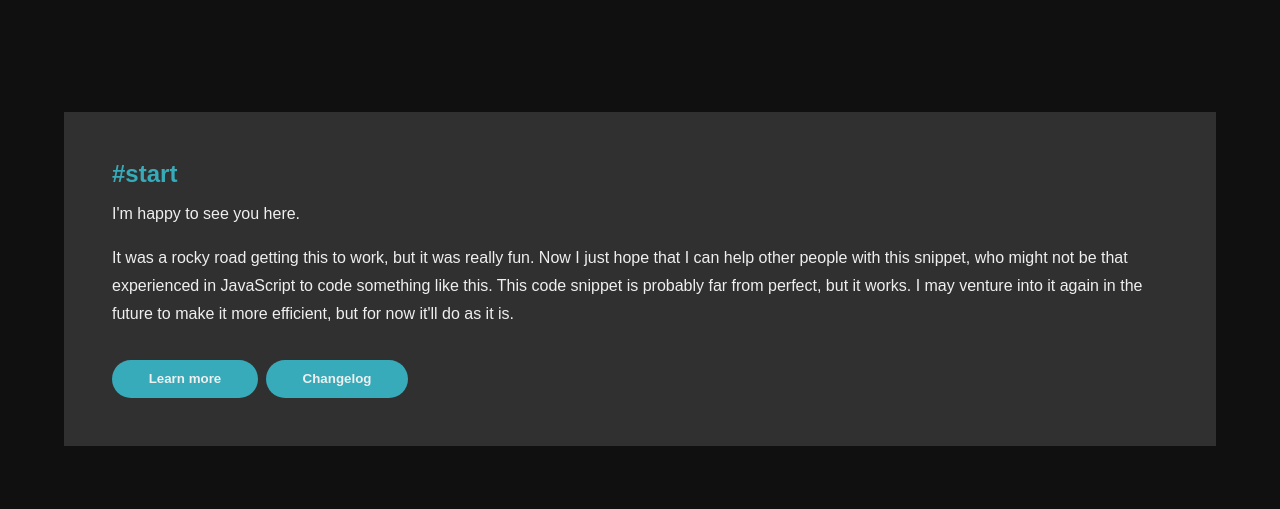
After one commit to mrvinrsk/code-by-marvin-php, a PHP site: page /projects/stepsets/example.html in a window 1280 px wide. The commit adds this page. Shown: the top 509 px of the page. Run offline with PHP 8.4, Linux system fonts and the light colour scheme.

Commit message:
added step-sets and fixed coloring issue for syntax highlighting

```diff
--- /dev/null
+++ b/projects/stepsets/description.html
@@ -0,0 +1 @@
+Step-Sets führen die Nutzer Schritt für Schritt durch einen Prozess, komplett animiert!
--- /dev/null
+++ b/projects/stepsets/example.html
@@ -0,0 +1,358 @@
+<!DOCTYPE html>
+<html lang="de">
+<head>
+    <meta charset="UTF-8">
+    <meta name="viewport"
+          content="width=device-width, user-scalable=no, initial-scale=1.0, maximum-scale=1.0, minimum-scale=1.0">
+    <meta http-equiv="X-UA-Compatible" content="ie=edge">
+    <title>Popups | CodeByMarvin</title>
+
+    <link rel="stylesheet" href="/style/css/global.min.css">
+    <link rel="stylesheet" href="/projects/stepsets/needed.css">
+
+    <script src='/projects/stepsets/needed.js'></script>
+
+    <style>
+        * {
+            margin: 0;
+            padding: 0;
+            box-sizing: border-box;
+        }
+
+        html, body {
+            background-color: #101010;
+            color: #efefef;
+        }
+
+        a {
+            color: #37abba;
+            transition-duration: 0.15s;
+        }
+
+        a:hover {
+            color: #92d6df;
+        }
+
+        .step-set {
+            margin-top: 3rem;
+            background-color: #303030;
+        }
+
+        .step {
+            padding: 3rem;
+        }
+
+        p:not(:last-of-type) {
+            margin-bottom: 1rem;
+        }
+
+        .subbox {
+            padding: 1rem;
+            background-color: #202020;
+            margin-block: 1.5rem;
+        }
+
+        .button-set {
+            display: flex;
+            flex-direction: column;
+            gap: 0.5rem;
+            flex-wrap: wrap;
+            margin-top: 2rem;
+        }
+
+        @media screen and (min-width: 768px) {
+            .button-set {
+                flex-direction: row;
+            }
+        }
+
+        button {
+            padding: 0.85em 2.75em;
+            background-color: #37abba;
+            border: none;
+            color: #efefef;
+            font-weight: 600;
+            transition-duration: 0.15s;
+        }
+
+        button:hover {
+            background-color: #efefef;
+            color: #37abba;
+        }
+
+        button.full {
+            width: 100%;
+            margin-top: 1rem;
+        }
+
+        h1, h2, h3, h4, h5, h6 {
+            color: #37abba;
+            margin-bottom: 0.5em;
+        }
+
+        ul {
+            margin-block: 1rem 1.5rem;
+            list-style-position: inside;
+            list-style-type: disc;
+        }
+
+        ul:last-child {
+            margin-bottom: 0;
+        }
+
+        ul ul {
+            margin-left: 2rem;
+        }
+
+        ul ul li:not(:last-child) {
+            margin-bottom: 0.15em;
+        }
+
+        ul li:not(:last-child) {
+            margin-bottom: 0.75em;
+        }
+
+        .step :is(h3, h4, h5, h6) {
+            margin-top: 4.5em;
+        }
+
+        :root {
+            line-height: 175%;
+            font-weight: 300;
+        }
+
+        strong, h1, h2, h3, h4, h5, h6 {
+            font-weight: 700;
+        }
+
+        code, pre {
+            font-family: "Noto Sans Mono", monospaced;
+            font-size: 0.8rem;
+        }
+
+        .subbox + p {
+            margin-top: 2.85rem;
+        }
+
+        :is(p, li, a, span) :is(code, pre) {
+            font-size: 0.9rem;
+            background-color: #252525;
+            padding: 0.15em 0.4em;
+        }
+
+        .variable {
+            color: #ee55ff;
+        }
+
+        .underline {
+            text-decoration: underline;
+            font-weight: 600;
+        }
+    </style>
+</head>
+<body>
+
+<main>
+    <div class="step-set">
+        <div class="step start active" id="start">
+            <h2>#start</h2>
+            <p>
+                I'm happy to see you here.
+            </p>
+
+            <p>
+                It was a rocky road getting this to work, but it was really fun. Now I just hope that I can help other
+                people with this snippet, who might not be that experienced in JavaScript to code something like this.
+                This code snippet is probably far from perfect, but it works. I may venture into it again in the future
+                to make it more efficient, but for now it'll do as it is.
+            </p>
+
+            <div class="button-set">
+                <button data-step="learn-more">Learn more</button>
+                <button data-step="changelog">Changelog</button>
+            </div>
+        </div>
+
+        <div class="step changelog">
+            <h2>Changelog</h2>
+
+            <ul>
+                <li>
+                    Fixed a bug where, on pages with multiple step-sets, each after the first one would get the wrong
+                    size.
+                </li>
+            </ul>
+
+            <div class="button-set">
+                <button data-step="start">Back</button>
+            </div>
+        </div>
+
+        <div class="step learn-more" id="introduction">
+            <h2>Why this?</h2>
+            <p>
+                Well, I was a bit too bored, needed something like this, wanted to mess around with JavaScript a bit and
+                alternatively wouldn't have really known what to look for to find something like this.... so I did it
+                myself!
+            </p>
+
+            <p>
+                Want to know, how it works? Choose a documentation:
+            </p>
+
+            <div class="button-set">
+                <button data-next-step="simple-documentation">Simple</button>
+                <button data-next-step="complex-documentation">Complex</button>
+            </div>
+        </div>
+
+        <div class="step simple-documentation">
+            <h2>Quick and Dirty</h2>
+            <p>
+                The Markup of a step-set is pretty simple actually!
+            </p>
+
+            <div class="subbox">
+                <code>
+          <pre>
+&lt;div class="step-set"&gt;
+  &lt;div class="step <span class="variable">NAME</span>"&gt;
+    &lt;h2&gt;Content here&lt;/h2&gt;
+    &lt;p&gt;Lorem ipsum dolor sit amet, consectetur adipiscing elit.&lt;/p&gt;
+  &lt;/div&gt;
+&lt;/div&gt;</pre>
+                </code>
+            </div>
+
+            <p>
+                Where <span class="variable">NAME</span> is the name for this step. More on that in the <span
+                    class="underline" data-step="complex-documentation">complex documentation</span>.
+            </p>
+
+            <p>
+                Of course you have to link the stylesheet and the JavaScript code in the <code>&lt;head&gt;</code>
+                before. Here's how you can do that:
+            </p>
+
+            <div class="subbox">
+                <code>
+          <pre>
+&lt;link rel="stylesheet" href="stepsets.css"&gt;
+&lt;script src="stepsets.js"&gt;&lt;/script&gt;</pre>
+                </code>
+            </div>
+
+            <p>Please be aware, that these step-sets need <a href="https://code.jquery.com/" target="_blank">jQuery</a>
+                in order to be fully functional.</p>
+            <p>When all of this is ready and set-up you just have to fill in your contents. To change the current step
+                you just have to add e.g. a button with the attribute <code>data-step-next</code> or <code>data-step-next</code>,
+                for more specific changes you may use the <code>data-step</code> attribute, which is explained more
+                detailed in the <span class="underline" data-step="complex-documentation">complex documentation</span>.
+            </p>
+
+            <button class="full" data-step="credits">Credits</button>
+        </div>
+
+        <div class="step complex-documentation">
+            <h2>More of a deep-dive</h2>
+            <p>
+                Firstly, to get started, we need our markup in HTML, which happens to be really self-explanatory:
+            </p>
+
+            <div class="subbox">
+                <code>
+          <pre>
+&lt;div class="step-set"&gt;
+  &lt;div class="step <span class="variable">NAME</span>"&gt;
+    &lt;h2&gt;Content here&lt;/h2&gt;
+    &lt;p&gt;Lorem ipsum dolor sit amet, consectetur adipiscing elit.&lt;/p&gt;
+  &lt;/div&gt;
+&lt;/div&gt;</pre>
+                </code>
+            </div>
+
+            <p>
+                You may notice the <span class="variable">NAME</span> in this snippet of code. This will be explained <a
+                    href="#name-variable">further down</a>, for now remember that this will be the name of this step.
+            </p>
+
+            <p>
+                As you would with any other code-snippet, you logically have to link the needed files for this snippet
+                in your <code>&lt;head&gt;</code>, too.
+            </p>
+
+            <div class="subbox">
+                <code>
+          <pre>
+&lt;link rel="stylesheet" href="stepsets.css"&gt;
+&lt;script src="stepsets.js"&gt;&lt;/script&gt;</pre>
+                </code>
+            </div>
+
+            <p>Please be aware, that these step-sets need <a href="https://code.jquery.com/" target="_blank">jQuery</a>
+                in order to be fully functional.</p>
+            <p>When all of this is ready and set-up you just have to fill in your contents. To change the current step
+                you just have to add e.g. a button with the attribute <code>data-step-next</code> or <code>data-step-next</code>,
+                for more specific changes you may use the <code>data-step</code> attribute, which is explained more
+                detailed <span class="underline" data-step="navigation">here</span>. <strong>Important notice:</strong>
+                The <code>data-step-next</code>, <code>data-step-next</code> and <code>data-step</code> attributes will
+                only work, if you're using them inside of a step-set. If you want to place them outside of it, you have
+                to add <code>data-step-set="<span class="variable">NAME</span>"</code> additionally, so the button knows
+                which step-set it belongs to, if you don't do this, the button will navigate the closest step-set from
+                its position in the DOM.</p>
+
+            <h3>More information</h3>
+            <div class="button-set">
+                <button data-step="navigating">Navigating</button>
+            </div>
+
+            <button class="full" data-step="credits">Credits</button>
+        </div>
+
+        <div class="step navigating">
+            <div id="navigating">
+                <h2>Navigating</h2>
+                <p>It's pretty simple to change the currently active step of a step-set. There are two ways to do
+                    that:</p>
+                <ul>
+                    <li><strong>Through JavaScript</strong> by using the <code>stepset_set_active(<span
+                            class="variable">stepset</span>, <span class="variable">step</span>)</code> function, which
+                        can be found in the JS-file. Important is, that the function doesn't take the <span
+                                class="variable">NAME</span> of the wanted step, as an argument for <span
+                                class="variable">step</span>, instead it needs the HTML-Element of the step itself. So I
+                        would recommend to only use this variant in external JS-files.
+                    </li>
+
+                    <li><strong>Through data-attributes:</strong> There are three data-attributes, which can be used:
+                        <ul>
+                            <li><code>data-previous-step</code>: Used to change to the previous step in the DOM.</li>
+                            <li><code>data-next-step</code>: Is used to change to the next step in the DOM, and</li>
+
+                            <li id="name-variable"><code>data-step="<span class="variable">NAME</span>"</code>: Can be
+                                used to change to a specific step by specifying its name.
+                        </ul>
+                    </li>
+                </ul>
+            </div>
+
+            <button class="full" data-step="credits">Credits</button>
+        </div>
+
+        <div class="step credits">
+            <h2>Credits</h2>
+            <p>
+                The code for this element was written by me with a little help from <a
+                    href="https://chat.openai.com/chat" target="_blank">ChatGPT by OpenAI</a>, a real life-savior, for a
+                few small JavaScript problems.
+            </p>
+
+            <p>
+                <strong>Thank you sincerely, for taking your time to read this documentation and for hopefully using my
+                    snippet.</strong>
+            </p>
+        </div>
+    </div>
+</main>
+
+</body>
+</html>
--- /dev/null
+++ b/projects/stepsets/needed.css
@@ -0,0 +1,26 @@
+.step-set {
+  position: relative;
+  overflow: hidden;
+  min-height: 0;
+  transition-duration: 0.5s;
+}
+.step-set .step {
+  position: absolute;
+  width: 100%;
+  top: 0;
+  left: 110%;
+  transition-duration: 0.5s;
+}
+.step-set .step.active {
+  left: 0;
+}
+.step-set .step.finished {
+  left: -110%;
+}
+.step-set [data-previous-step],
+.step-set [data-next-step],
+.step-set [data-step] {
+  cursor: pointer;
+}
+
+/*# sourceMappingURL=needed.css.map */
--- /dev/null
+++ b/projects/stepsets/needed.html
@@ -0,0 +1,5 @@
+<div class="step-set">
+    <div class="step active main">
+        <!-- your content here -->
+    </div>
+</div>
--- /dev/null
+++ b/projects/stepsets/needed.scss
@@ -0,0 +1,28 @@
+.step-set {
+  position: relative;
+  overflow: hidden;
+  min-height: 0;
+  transition-duration: 0.5s;
+
+  .step {
+    position: absolute;
+    width: 100%;
+    top: 0;
+    left: 110%;
+    transition-duration: 0.5s;
+
+    &.active {
+      left: 0;
+    }
+
+    &.finished {
+      left: -110%;
+    }
+  }
+
+  [data-previous-step],
+  [data-next-step],
+  [data-step] {
+    cursor: pointer;
+  }
+}
--- a/style/css/global.min.css
+++ b/style/css/global.min.css
@@ -1 +1 @@
-:root{--col-primary: #57cb1a;--col-gray: #AAA}*{box-sizing:border-box;margin:0;padding:0}body{background:#1e1e1e;color:#fafafa}:root{font-family:sans-serif}main{width:min(90%,1400px);margin-inline:auto;padding-block:min(5vw,5rem)}h1,h2,h3,h4,h5,h6{color:var(--col-primary);margin-bottom:.5em}button,.button{display:inline-block;text-decoration:none;cursor:pointer;background:var(--col-primary);color:#fff;border:1px solid var(--col-primary);border-radius:500px;padding:.5rem 1rem;transition-duration:250ms}@media screen and (min-width: 768px){button,.button{color:var(--col-primary);background:rgba(0,0,0,0)}button:hover,.button:hover{background:var(--col-primary);color:#fff}}.hljs-tag .hljs-attr,.hljs-tag .hljs-name,.hljs-punctuation{color:#a3a3a3}.hljs{background:#444;color:#fff}.hljs-comment{color:#4abb33}.hljs-section,.hljs-title,.hljs-addition,.hljs-built_in,.hljs-bullet,.hljs-code{color:#ff884d;font-weight:700}.hljs-deletion,.hljs-number,.hljs-quote,.hljs-selector-class,.hljs-selector-id,.hljs-string,.hljs-template-tag,.hljs-type{color:#39e617}.hljs-link,.hljs-operator,.hljs-regexp,.hljs-selector-attr,.hljs-selector-pseudo,.hljs-symbol,.hljs-template-variable,.hljs-variable{color:#ff5a0a}.hljs-literal{color:#f44375}/*# sourceMappingURL=global.min.css.map */
+:root{--col-primary: #57cb1a;--col-gray: #AAA}*{box-sizing:border-box;margin:0;padding:0}body{background:#1e1e1e;color:#fafafa}:root{font-family:sans-serif}main{width:min(90%,1400px);margin-inline:auto;padding-block:min(5vw,5rem)}h1,h2,h3,h4,h5,h6{color:var(--col-primary);margin-bottom:.5em}button,.button{display:inline-block;text-decoration:none;cursor:pointer;background:var(--col-primary);color:#fff;border:1px solid var(--col-primary);border-radius:500px;padding:.5rem 1rem;transition-duration:250ms}@media screen and (min-width: 768px){button,.button{color:var(--col-primary);background:rgba(0,0,0,0)}button:hover,.button:hover{background:var(--col-primary);color:#fff}}.hljs-tag .hljs-attr,.hljs-tag .hljs-name,.hljs-punctuation{color:#a3a3a3}.hljs-punctuation,.hljs-tag{color:#d4d4d4}.hljs{background:#444;color:#fff}.hljs-comment{color:#4abb33}.hljs-section,.hljs-title,.hljs-addition,.hljs-built_in,.hljs-bullet,.hljs-code{color:#ff884d;font-weight:700}.hljs-deletion,.hljs-number,.hljs-quote,.hljs-selector-class,.hljs-selector-id,.hljs-string,.hljs-template-tag,.hljs-type{color:#39e617}.hljs-link,.hljs-operator,.hljs-regexp,.hljs-selector-attr,.hljs-selector-pseudo,.hljs-symbol,.hljs-template-variable,.hljs-variable{color:#ff5a0a}.hljs-literal{color:#f44375}/*# sourceMappingURL=global.min.css.map */
--- a/style/scss/global.scss
+++ b/style/scss/global.scss
@@ -52,6 +52,10 @@ button, .button {
   color: #A3A3A3;
 }
 
+.hljs-punctuation, .hljs-tag {
+  color: #d4d4d4;
+}
+
 .hljs {
   background: #444;
   color: #fff;
```
Also changed, not shown: projects/stepsets/content.html (added, +7 -0 lines), projects/stepsets/needed.js (added, +187 -0 lines), 2 other files.
